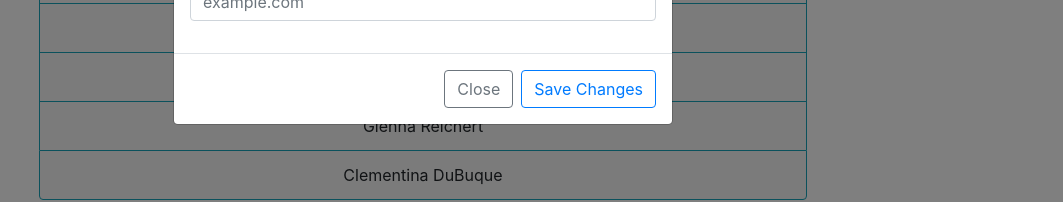
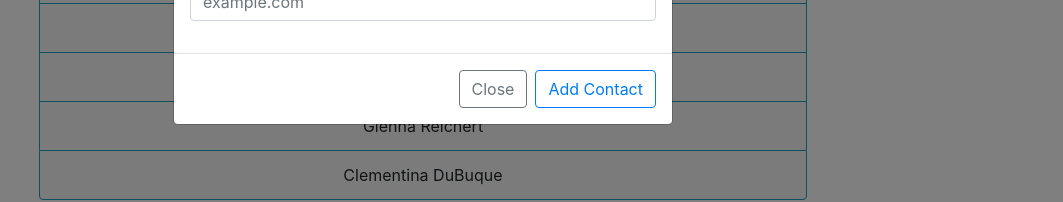
Before and after one commit to seanskggo/Contacts-App, a React (Create React App) app: page / in a window 1280 px wide. Both pictures are taken after a click on the button "+ Add". Shown: the part 507-709 px from the top of the page, without its empty margins (217-1280 px from the left). Built offline with nearby package versions, Linux system fonts and the light colour scheme.

Commit message:
refactor component rendering

```diff
--- a/src/App.js
+++ b/src/App.js
@@ -10,8 +10,7 @@ import Form from 'react-bootstrap/Form';
 import 'bootstrap/dist/css/bootstrap.min.css';
 import sample from './sample'
 
-const Contacts = () => {
-  const [contacts, set_contacts] = useState(sample);
+const Contacts = ({ contacts, set_contacts }) => {
   const delete_contact = (id) => {
     contacts.splice(id, 1);
     let temp = [...contacts];
@@ -43,7 +42,7 @@ const Contacts = () => {
   )
 }
 
-const ShowForm = () => {
+const ShowForm = ({ contacts, set_contacts }) => {
   return (
     <Form>
       <Form.Group controlId="exampleForm.ControlInput1">
@@ -74,6 +73,7 @@ const App = () => {
   const [show, setShow] = useState(false);
   const handleClose = () => setShow(false);
   const handleShow = () => setShow(true);
+  const [contacts, set_contacts] = useState(sample);
   return (
     <div className="App">
       <div className='Contact_layout'>
@@ -82,7 +82,7 @@ const App = () => {
             <h1>Contacts</h1>
           </Container>
         </Jumbotron>
-        <Contacts />
+        <Contacts contacts={contacts} set_contacts={set_contacts} />
         <div className="Ontop Add_outer">
           <Button variant="outline-primary Ontop Add"
             onClick={handleShow}
@@ -92,14 +92,14 @@ const App = () => {
               <Modal.Title>Add Contact</Modal.Title>
             </Modal.Header>
             <Modal.Body>
-              <ShowForm />
+              <ShowForm contacts={contacts} set_contacts={set_contacts} />
             </Modal.Body>
             <Modal.Footer>
               <Button variant="outline-secondary" onClick={handleClose}>
                 Close
               </Button>
               <Button variant="outline-primary" onClick={handleClose}>
-                Save Changes
+                Add Contact
               </Button>
             </Modal.Footer>
           </Modal>
```
